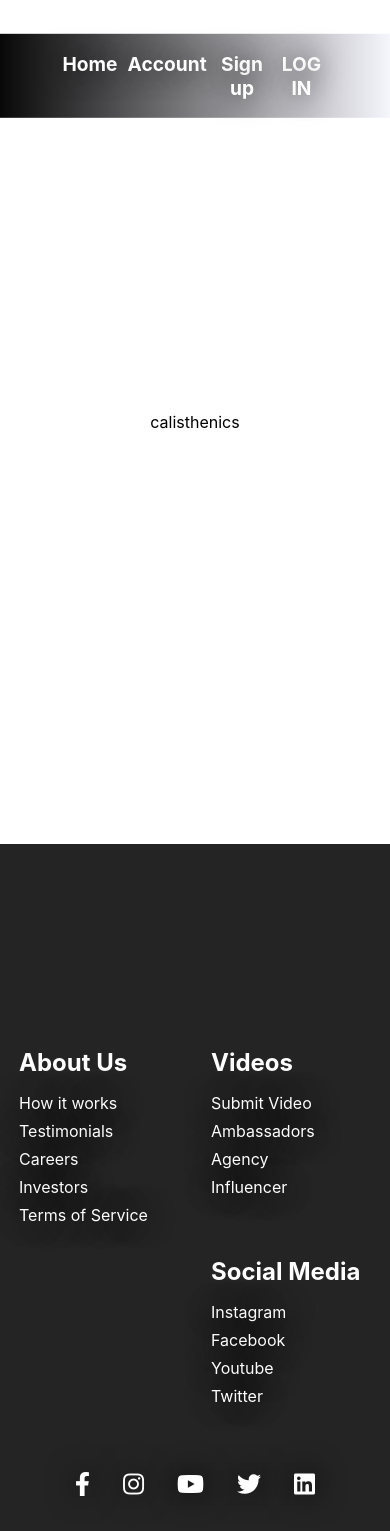
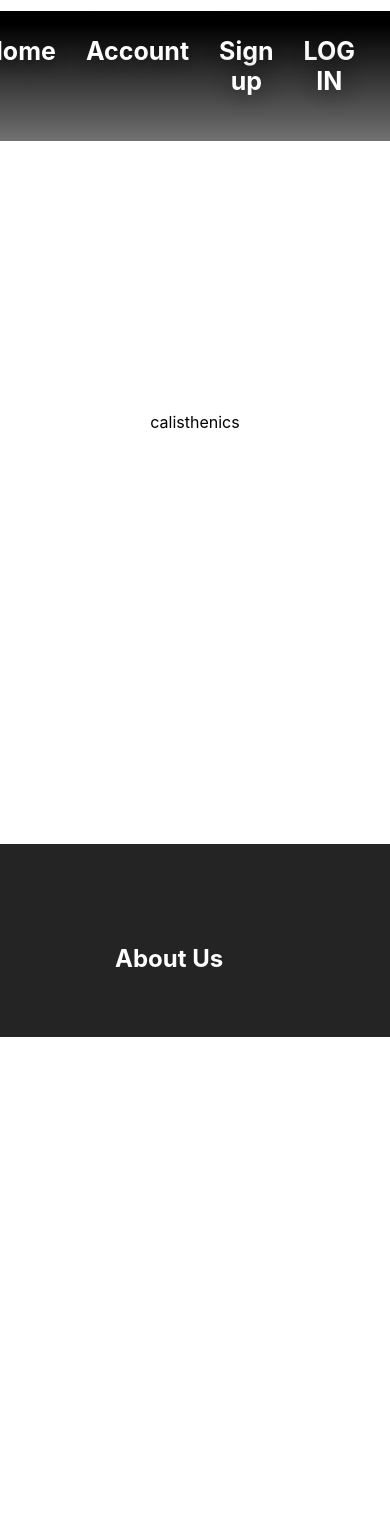
Before and after one commit to mz106/CN-Masters26-Final-Project-FE, a React (Create React App) app: page /calisthenics in a window 390 px wide. After the commit the page ends 1037 px from the top, so only its background shows below. Built offline with nearby package versions, Linux system fonts and the light colour scheme.

Commit message:
fix navbar and corrected the footer

```diff
--- a/src/components/Footer.css
+++ b/src/components/Footer.css
@@ -7,53 +7,8 @@
     align-items: center;
   }
 
-  .footer-subscription {
-    display: flex;
-    flex-direction: column;
-    justify-content: center;
-    align-items: center;
-    text-align: center;
-
-    margin-bottom: 24px;
-    padding: 24px;
-    color: #fff;
-  }
-
-  .footer-subscription > p {
-    font-family: 'Trebuchet MS', 'Lucida Sans Unicode', 'Lucida Grande',
-      'Lucida Sans', Arial, sans-serif;
-  }
-
-  .footer-subscription-heading {
-    margin-bottom: 24px;
-    font-size: 24px;
-  }
-
-  .footer-subscription-text {
-    margin-bottom: 24px;
-    font-size: 20px;
-  }
-
-  .footer-input {
-    padding: 8px 20px;
-    border-radius: 2px;
-    margin-right: 10px;
-    outline: none;
-    border: none;
-    font-size: 18px;
-    margin-bottom: 16px;
-    border: 1px solid #fff;
-  }
-
-  .footer-links {
-    width: 100%;
-    max-width: 1000px;
-    display: flex;
-    justify-content: center;
-  }
-
   .footer-link-wrapper {
-    display: flex;
+    display:table-row;
   }
 
   .footer-link-items {
@@ -84,80 +39,3 @@
     color: #e9e9e9;
     transition: 0.3s ease-out;
   }
-
-  .footer-email-form h2 {
-    margin-bottom: 2rem;
-  }
-
-  .footer-input::placeholder {
-    color: #b1b1b1;
-  }
-
-  /* Social Icons */
-  .social-icon-link {
-    color: #fff;
-    font-size: 24px;
-  }
-
-  .social-media {
-    max-width: 1000px;
-    width: 100%;
-  }
-
-  .social-media-wrap {
-    display: flex;
-    justify-content: space-between;
-    align-items: center;
-    width: 90%;
-    max-width: 1000px;
-    margin: 40px auto 0 auto;
-  }
-
-  .social-icons {
-    display: flex;
-    justify-content: space-between;
-    align-items: center;
-    width: 240px;
-  }
-
-  .social-logo {
-    color: #fff;
-    justify-self: start;
-    margin-left: 20px;
-    cursor: pointer;
-    text-decoration: none;
-    font-size: 2rem;
-    display: flex;
-    align-items: center;
-    margin-bottom: 16px;
-  }
-
-  .website-rights {
-    color: #fff;
-    margin-bottom: 16px;
-  }
-
-  @media screen and (max-width: 820px) {
-    .footer-links {
-      padding-top: 2rem;
-    }
-
-    .footer-input {
-      width: 100%;
-    }
-
-    .btn {
-      width: 100%;
-    }
-
-    .footer-link-wrapper {
-      flex-direction: column;
-    }
-
-    .social-media-wrap {
-      flex-direction: column;
-    }
-  }
-
-  @media screen and (max-width: 768px) {
-  }
--- a/src/components/Footer.js
+++ b/src/components/Footer.js
@@ -1,88 +1,16 @@
 import React from 'react';
 import './Footer.css';
-import { Link } from 'react-router-dom';
 
 function Footer() {
   return (
     <div className='footer-container'>
-      <section className='footer-subscription'>
-      </section>
       <div class='footer-links'>
         <div className='footer-link-wrapper'>
           <div class='footer-link-items'>
             <h2>About Us</h2>
-            <Link to='/sign-up'>How it works</Link>
-            <Link to='/'>Testimonials</Link>
-            <Link to='/'>Careers</Link>
-            <Link to='/'>Investors</Link>
-            <Link to='/'>Terms of Service</Link>
-          </div>
-        </div>
-        <div className='footer-link-wrapper'>
-          <div class='footer-link-items'>
-            <h2>Videos</h2>
-            <Link to='/'>Submit Video</Link>
-            <Link to='/'>Ambassadors</Link>
-            <Link to='/'>Agency</Link>
-            <Link to='/'>Influencer</Link>
-          </div>
-          <div class='footer-link-items'>
-            <h2>Social Media</h2>
-            <Link to='/'>Instagram</Link>
-            <Link to='/'>Facebook</Link>
-            <Link to='/'>Youtube</Link>
-            <Link to='/'>Twitter</Link>
           </div>
         </div>
       </div>
-      <section class='social-media'>
-        <div class='social-media-wrap'>
-          <div class='footer-logo'>
-          </div>
-          <div class='social-icons'>
-            <Link
-              class='social-icon-link facebook'
-              to='/'
-              target='_blank'
-              aria-label='Facebook'
-            >
-              <i class='fab fa-facebook-f' />
-            </Link>
-            <Link
-              class='social-icon-link instagram'
-              to='/'
-              target='_blank'
-              aria-label='Instagram'
-            >
-              <i class='fab fa-instagram' />
-            </Link>
-            <Link
-              class='social-icon-link youtube'
-              to='/'
-              target='_blank'
-              aria-label='Youtube'
-            >
-              <i class='fab fa-youtube' />
-            </Link>
-            <Link
-              class='social-icon-link twitter'
-              to='/'
-              target='_blank'
-              aria-label='Twitter'
-            >
-              <i class='fab fa-twitter' />
-            </Link>
-            <Link
-              class='social-icon-link twitter'
-              to='/'
-              target='_blank'
-              aria-label='LinkedIn'
-            >
-              <i class='fab fa-linkedin' />
-            </Link>
-          </div>
-        </div>
-      </section>
     </div>
   );
 }
--- a/src/components/Nav.css
+++ b/src/components/Nav.css
@@ -1,51 +1,78 @@
-.NavbarItems{
-    background: linear-gradient(90deg, rgb(8, 8, 8) 0%, rgb(245, 245, 252) 100%);
-    height: 80px;
+.navbar{
+    background: linear-gradient(90deg, rgb(28, 27, 27) 0%, rgb(26, 23, 23) 100%);
     display: flex;
     justify-content: center;
     align-items: center;
     font-size: 1.2rem;
+    position: sticky;
+    top: 0;
+    z-index: 999;
   }
-.navbar-logo{
+
+  .navbar-container {
+    display: flex;
+    max-width: 1500px;
+    text-align: center;
+  }
+
+  .navbar-logo {
     color: #fff;
     justify-self: start;
     margin-left: 20px;
     cursor: pointer;
+    text-decoration: none;
+    font-size: 2rem;
+    display: flex;
+    align-items: center;
   }
-.fa-react{
+
+  .fa-typo3 {
     margin-left: 0.5rem;
-    font-size: 1.6rem;
+    font-size: 1.8rem;
   }
-.nav-menu{
+
+  .nav-menu {
     display: grid;
-    grid-template-columns: repeat(5, auto);
-    grid-gap: 10px;
+    grid-template-columns: repeat(4, auto);
+    grid-gap: 30px;
     list-style: none;
     text-align: center;
-    width: 70vw;
-    justify-content:none;
+    width: 80vw;
+    justify-content:right;
     margin-right: 2rem;
   }
-.nav-links{
+
+  .nav-item {
+    height: 80px;
+  }
+
+  .nav-links {
     color: #fff;
+    display: flex;
+    align-items: center;
     text-decoration: none;
     padding: 0.5rem 1rem;
+    height: 100%;
   }
-.nav-links:hover{
-    background-color:none;
-    border-radius: 4px;
+
+  .nav-links:hover {
+    border-bottom: 4px solid #fff;
     transition: all 0.2s ease-out;
   }
-.fa-bars{
-    color: rgb(231, 48, 2);
+
+  .fa-bars {
+    color: #fff;
   }
-.nav-links-mobile{
+
+  .nav-links-mobile {
     display: none;
   }
-.menu-icon{
+
+  .menu-icon {
     display: none;
   }
-/*
+
+/* }
 @media screen and (max-width: 960px) {
     .NavbarItems{
         position: relative;
--- a/src/components/Nav.js
+++ b/src/components/Nav.js
@@ -1,42 +1,49 @@
-import React from 'react'
-import { Component } from 'react';
+import React,{useState} from 'react'
 import { Link } from "react-router-dom";
 import "./Nav.css";
 
-const navStyle ={
-  color: "white",
-  textDecoration: "none",
-  listStyleType: "none",
-};
 
-class Nav extends Component{
-  state = {clicked: false}
-
- handleClick = () => {
-        this.setState({clicked: !this.state.clicked})
-    }
-  render(){
-  return (
-    <nav className="NavbarItems">
-      <div className="menu-icon" onClick={this.handleClick}>
-                    <i className={this.state.clicked ? 'fas fa-times' : 'fas fa-bars'}></i>
-                </div>
-      <ul className={this.state.clicked ? 'nav-menu active' : 'nav-menu'}>
-        <Link style={navStyle} to="/"  >
-          <li>Home</li>
+function Nav (){
+  const [click, setClick] = useState(false);
+  const handleClick = () => setClick(!click);
+  const navStyle ={
+    color: "white",
+    textDecoration: "none",
+    listStyleType: "none",
+  };
+    return (
+    <>
+    <nav className="Navbar">
+      <div className='navbar-container'>
+      <div className="menu-icon" onClick={handleClick}>
+        <i className={click ? 'fas fa-times' : 'fas fa-bars'}/>
+         </div>
+      <ul className={click ? 'nav-menu active' : 'nav-menu'}>
+        <li className = 'nav-item'>
+        <Link  style={navStyle} to="/"  >
+          Home
         </Link>
-        <Link style={navStyle} to="/account" >
-          <li>Account</li>
+        </li>
+        <li className = 'nav-item'>
+        <Link  style={navStyle} to="/account" >
+          Account
         </Link>
-        <Link style={navStyle} to="/signup" >
-          <li>Sign up</li>
+        </li>
+        <li className = 'nav-item'>
+        <Link  style={navStyle} to="/signup" >
+          Sign up
         </Link>
-        <Link  style={navStyle} to="/login">
-          <li>LOG IN</li>
+        </li>
+        <li className = 'nav-item'>
+        <Link  style={navStyle}  to="/login">
+          LOG IN
         </Link>
+        </li>
       </ul>
+      </div>
     </nav>
+    </>
   );
-}}
+}
 
 export default Nav;
```
Lines whose indentation alone changed are shown as unchanged.
